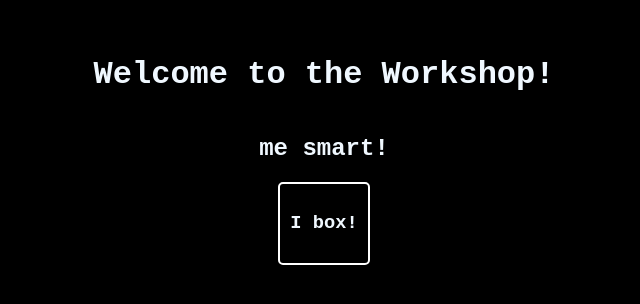
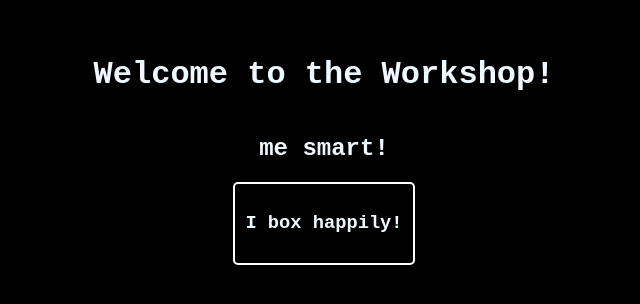
Before and after one commit to samarthgmutalikdesai-max/GIT.SET.GO, a plain HTML site: page index.html in a window 1280 px wide. Shown: the part 258-562 px from the top of the page, without its empty margins (316-956 px from the left). Drawn offline with Linux system fonts and the light colour scheme.

Commit message:
I box happily!

```diff
--- a/index.html
+++ b/index.html
@@ -48,7 +48,7 @@
         <h1>Welcome to the Workshop!</h1>
         <h2>me smart!</h2>
         <div class="box">
-            <h3>I box!</h3>
+            <h3>I box happily!</h3>
         </div>
     </div>
 </body>
```
